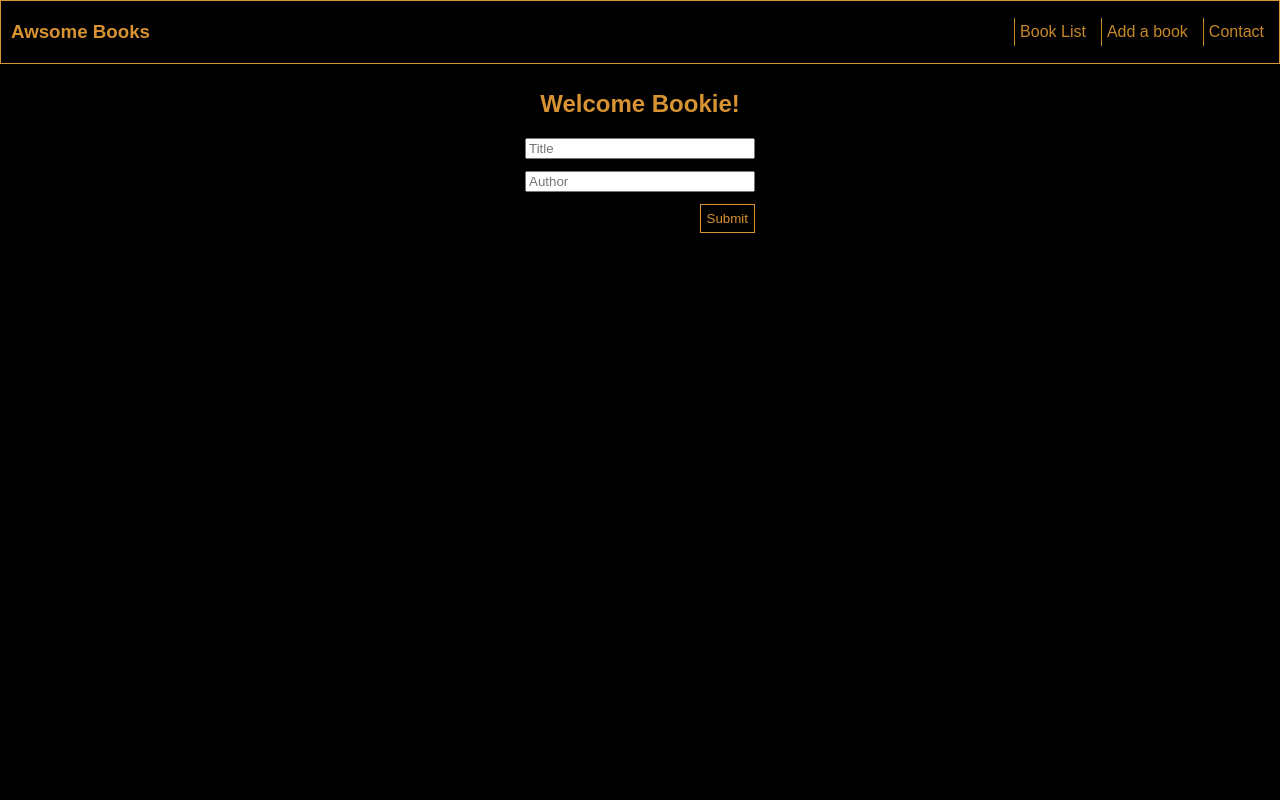
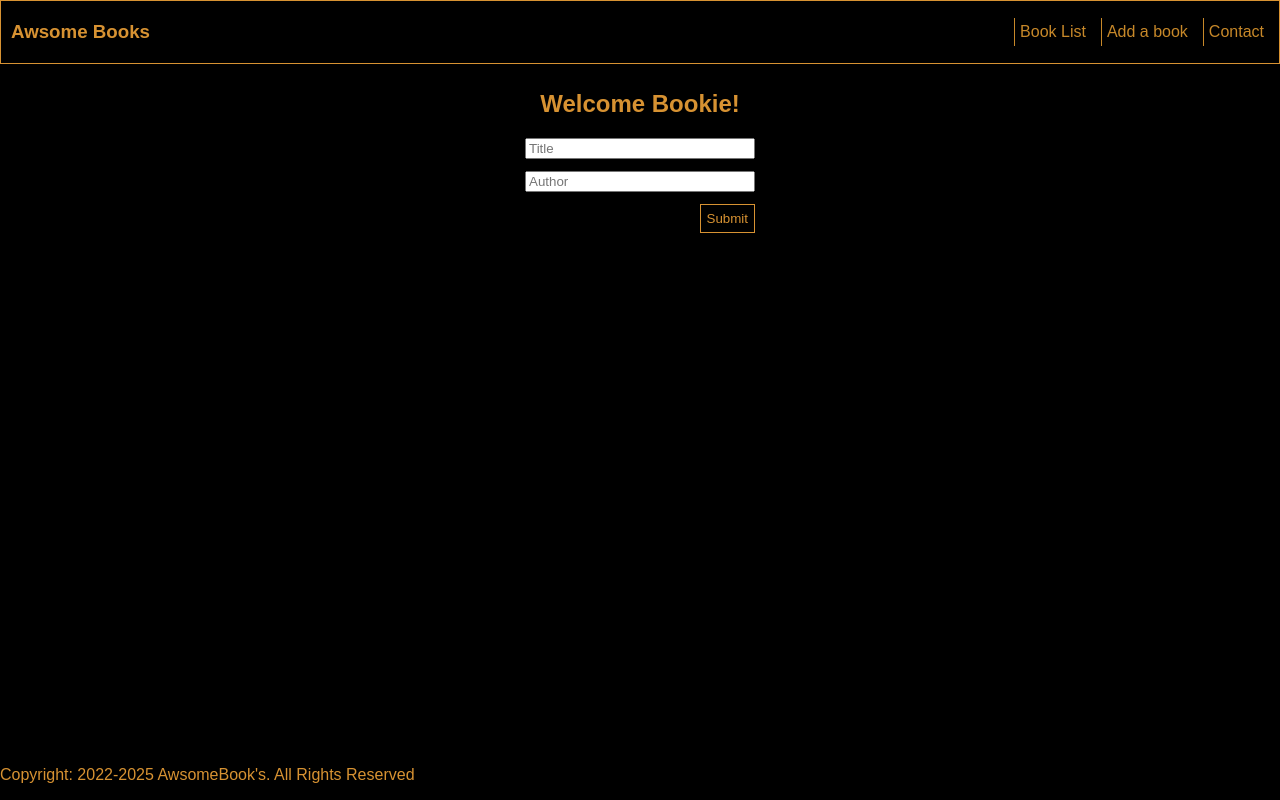
Before and after one commit to dgcuenca/libraryClasses, a website: page index.html in a window 1280 px wide. Drawn offline with Linux system fonts and the light colour scheme.

Commit message:
Add footer

```diff
--- a/index.html
+++ b/index.html
@@ -1,5 +1,6 @@
 <!DOCTYPE html>
 <html lang="en">
+
 <head>
   <meta charset="UTF-8">
   <meta http-equiv="X-UA-Compatible" content="IE=edge">
@@ -7,22 +8,24 @@
   <link rel="stylesheet" href="style.css">
   <title>Document</title>
 </head>
+
 <body>
 
   <nav class="nav-bar">
     <h3>Awsome Books</h3>
     <ul class="nav-list">
-      <li ><a href="#" id="bookList">Book List</a></li>
+      <li><a href="#" id="bookList">Book List</a></li>
       <li><a href="#" id="addBook">Add a book</a></li>
       <li><a href="#" id="contact">Contact</a></li>
     </ul>
   </nav>
+  <div class="bigcontainer">
+    <div class="containerSection">
       <section id="booklistSection" class="noShow">
         <h2>Welcome to Library Section</h2>
         <div class="library">
         </div>
       </section>
-
       <section id="main-screen">
         <div class="main-screen">
           <h2>Welcome Bookie!</h2>
@@ -52,6 +55,11 @@
           </div>
         </div>
       </section>
+    </div>
+    <footer>
+      <p>Copyright: 2022-2025 AwsomeBook's. All Rights Reserved </p>
+    </footer>
+  </div>
   <script src="JS/script.js"></script>
   <script src="JS/navbar.js"></script>
 </body>
--- a/style.css
+++ b/style.css
@@ -138,3 +138,10 @@ button {
 #contact-section{
   display: none;
 }
+
+footer {
+  position: fixed;
+  right: 0;
+  left: 0;
+  bottom: 0;
+}
```
Lines whose indentation alone changed are shown as unchanged.
